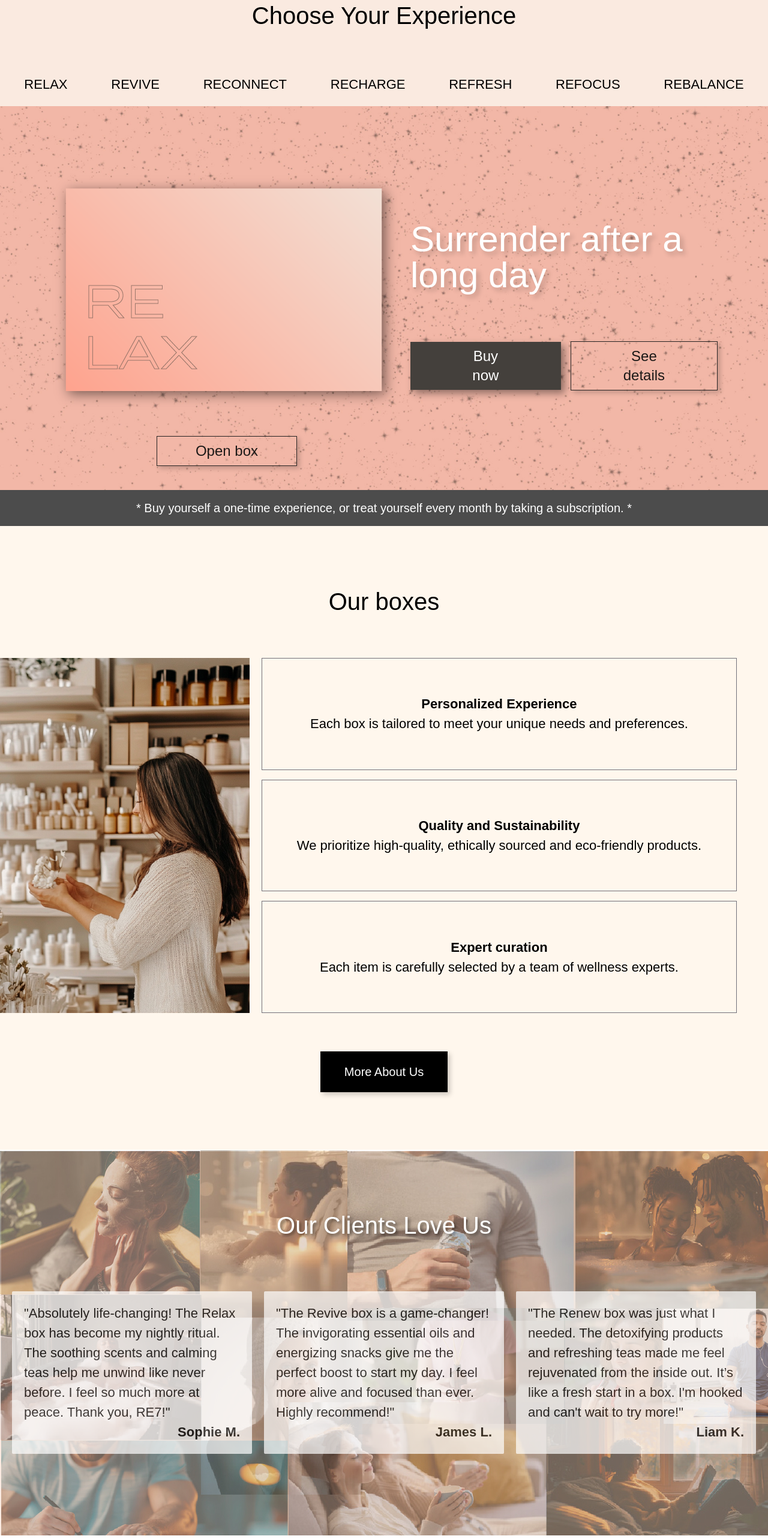
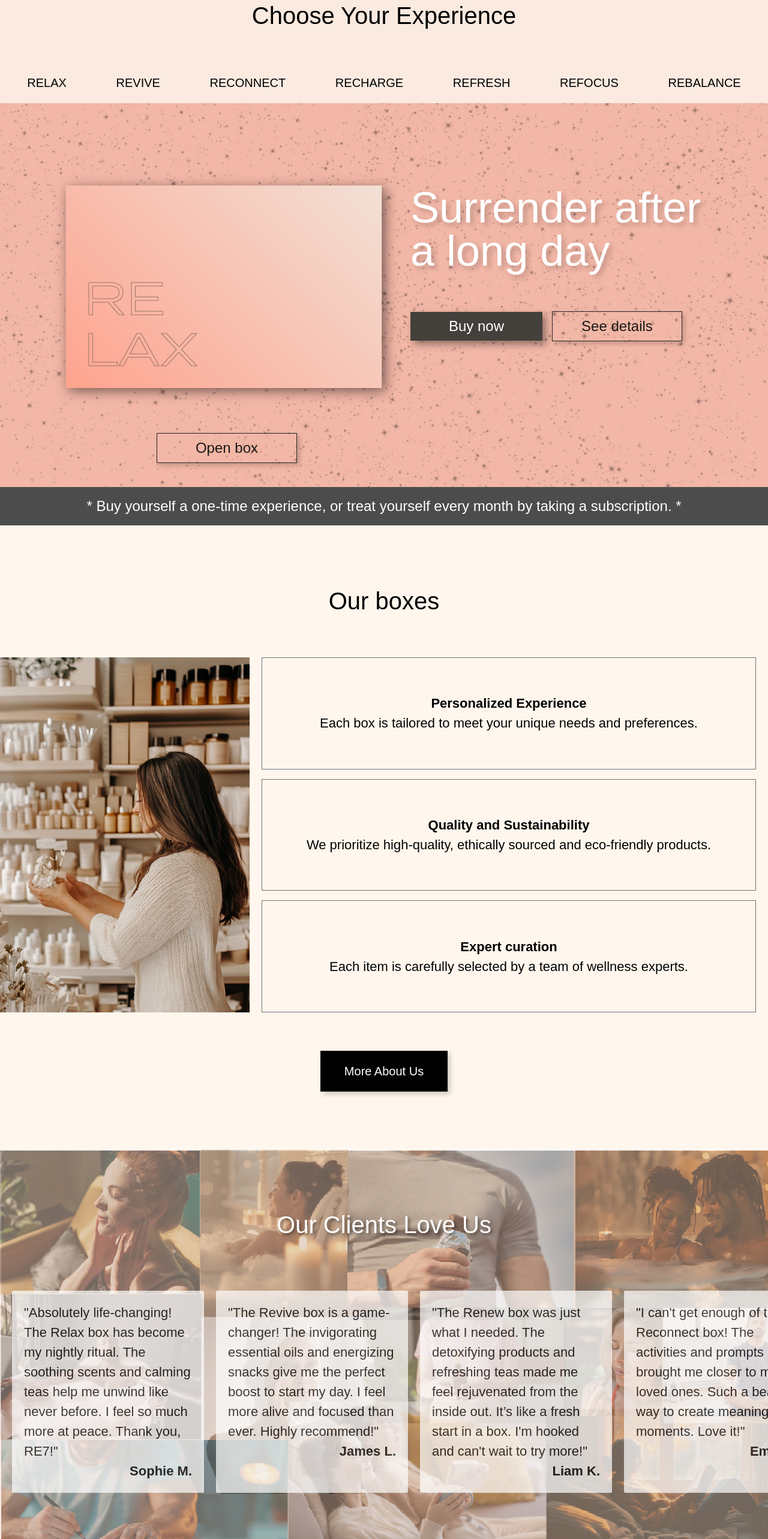
Before and after one commit to JoachimBosch/4Geeks_Final_Project, a React (Vite) app in the folder 4Geeks_Final/: page / in a window 1280 px wide. Shown: the part 1700-4266 px from the top of the page at 60% size. Built offline with nearby package versions, Linux system fonts and the light colour scheme; a web font is replaced by a local one.

Commit message:
a few changes and started to write some context

```diff
--- a/4Geeks_Final/src/Context/context.jsx
+++ b/4Geeks_Final/src/Context/context.jsx
@@ -1,6 +1,23 @@
 import React, { createContext, useState, useEffect } from 'react';
+import backgroundRelax from '../images/Background-Relax.jpg';
+import relaxOut from '../images/RelaxOut.png';
 
 const MyContext = createContext();
+
+const boxes = [
+  {id: 1,
+    name: "Relax",
+    callout: "Surrender after a long day",
+    description_1: "Relax Experience will calm your mind and body, reduce stress and promote a state of deep relaxation.",
+    description_2: "Bring into your life feelings of tranquility and peace, enhanced ability to unwind and let go of daily tensions.",
+    button_color: "bg-stone-700",
+    text_color: "text-white",
+    background: {backgroundRelax},
+    image_out: {relaxOut},
+    image_in: {relaxOut},
+  }
+]
+
 
 export const MyProvider = ({ children }) => {
 
--- a/4Geeks_Final/src/assets/carousel.jsx
+++ b/4Geeks_Final/src/assets/carousel.jsx
@@ -8,26 +8,26 @@ export default function Carousel() {
             <div className="h-view text-center pt-24" style={{backgroundColor: "#FAEAE0"}}>
                 <h2>Choose Your Experience</h2>
                 <div className = "w-full mt-16">
-                    <ul className="pb-5 relative flex flex-wrap p-1 list-none" data-tabs="tabs" role="list">
-                        <li className="z-30 flex-auto text-center">
+                    <ul className="pb-5 relative flex flex-wrap p-1 list-none text-base md:text-lg lg:text-xl" data-tabs="tabs" role="list">
+                        <li className="z-30 flex-auto text-center hover:underline">
                             <Link to="">RELAX</Link>
                         </li>
-                        <li className="z-30 flex-auto text-center">
+                        <li className="z-30 flex-auto text-center hover:underline">
                             <Link to="">REVIVE</Link>
                         </li>
-                        <li className="z-30 flex-auto text-center">
+                        <li className="z-30 flex-auto text-center hover:underline">
                             <Link to="">RECONNECT</Link>
                         </li>
-                        <li className="z-30 flex-auto text-center">
+                        <li className="z-30 flex-auto text-center hover:underline">
                             <Link to="">RECHARGE</Link>
                         </li>
-                        <li className="z-30 flex-auto text-center">
+                        <li className="z-30 flex-auto text-center hover:underline">
                             <Link to="">REFRESH</Link>
                         </li>
-                        <li className="z-30 flex-auto text-center">
+                        <li className="z-30 flex-auto text-center hover:underline">
                             <Link to="">REFOCUS</Link>
                         </li>
-                        <li className="z-30 flex-auto text-center">
+                        <li className="z-30 flex-auto text-center hover:underline">
                             <Link to="">REBALANCE</Link>
                         </li>
                     </ul>
@@ -38,16 +38,16 @@ export default function Carousel() {
 
             <div>
                 <div className="flex bg-cover pt-28 justify-center gap-3" style={{ backgroundImage: `url(${backgroundRelax})`}}>
-                    <div className="flex flex-col items-center">
+                    <div className="flex flex-col items-center align-bottom">
                         <img src={image2} alt="Relax box"></img>
-                        <button type="button" className="border border-stone-800 my-10 px-16 py-2 text-stone-900 hover:bg-stone-100 shadow-[4px_4px_8px_rgba(0,0,0,0.2)] text-xl md:text-2xl">Open box</button>
+                        <button type="button" className="border border-stone-800 my-10 px-10 md:px-16 py-1 md:py-2 text-stone-900 hover:bg-stone-100 shadow-[4px_4px_8px_rgba(0,0,0,0.2)] text-lg md:text-2xl">Open box</button>
                     </div>
-                    <div className="pt-20 w-full max-w-lg">
-                        <h3 className="text-6xl text-white [text-shadow:_5px_5px_8px_rgb(0_0_0_/_20%)]">Surrender after a long day</h3>
-                        <div className="flex flex-row items-center gap-4 my-20">
-                            <button type="button" className="px-20 py-2 text-white bg-stone-700 hover:bg-stone-900 shadow-[6px_6px_12px_rgba(0,0,0,0.4)] text-xl md:text-2xl" style={{fontWeight: "500"}}>Buy now</button>
+                    <div className="w-full max-w-lg ">
+                        <h3 className="text-5xl md:text-6xl lg:text-7xl text-white [text-shadow:_5px_5px_8px_rgb(0_0_0_/_20%)] py-[5%]">Surrender after a long day</h3>
+                        <div className="flex flex-row items-center gap-4 py-10">
+                            <button type="button" className="px-10 py-1 md:px-16 md:py-2 text-white bg-stone-700 hover:bg-stone-900 shadow-[6px_6px_12px_rgba(0,0,0,0.4)] text-xl md:text-2xl" style={{fontWeight: "500"}}>Buy now</button>
                             <Link to="details">
-                                <button type="button" className="border border-stone-800 px-16 py-2 text-stone-900 hover:bg-stone-100 shadow-[4px_4px_8px_rgba(0,0,0,0.2)] text-xl md:text-2xl">See details</button>
+                                <button type="button" className="border border-stone-800 px-6 py-1 md:px-12 md:py-2 text-stone-900 hover:bg-stone-100 shadow-[4px_4px_8px_rgba(0,0,0,0.2)] text-xl md:text-2xl">See details</button>
                             </Link>
                         </div>
                     </div>
@@ -55,7 +55,7 @@ export default function Carousel() {
             </div>
 
             <div className="bg-black text-white p-4 opacity-70">
-                <p className="text-center text-sm md:text-xl">* Buy yourself a one-time experience, or treat yourself every month by taking a subscription. *</p>
+                <p className="text-center text-sm md:text-xl lg:text-2xl">* Buy yourself a one-time experience, or treat yourself every month by taking a subscription. *</p>
             </div>
 
         </>
--- a/4Geeks_Final/src/assets/home.jsx
+++ b/4Geeks_Final/src/assets/home.jsx
@@ -5,6 +5,7 @@ import videoSrc from '../video/AdobeStock_471309002.mp4';
 import { FontAwesomeIcon } from '@fortawesome/react-fontawesome';
 import { faPlus } from '@fortawesome/free-solid-svg-icons';
 import Carousel from './carousel';
+import { Link } from 'react-router-dom';
 
 
 
@@ -75,24 +76,26 @@ export default function Home() {
 
         <div className="bg-orange-50 py-24">
             <h2 className="text-center">Our boxes</h2>
-            <div className="my-16 flex">
+            <div className="my-16 md:flex">
                 <img src={image2} alt="lady choosing products"></img>
-                <div className="grid gap-y-4 mx-5">
-                    <div className="border border-zinc-500 text-center content-center px-20">
+                <div className="grid gap-y-4 mx-5 mt-4 md:mt-0 w-4/5">
+                    <div className="border border-zinc-500 text-center content-center px-10">
                         <h4>Personalized Experience</h4>
                         <p>Each box is tailored to meet your unique needs and preferences.</p>
                     </div>
-                    <div className="border border-zinc-500 text-center content-center">
+                    <div className="border border-zinc-500 text-center content-center px-10">
                         <h4>Quality and Sustainability</h4>
                         <p>We prioritize high-quality, ethically sourced and eco-friendly products.</p>
                     </div>
-                    <div className="border border-zinc-500 text-center content-center">
+                    <div className="border border-zinc-500 text-center content-center px-10">
                         <h4>Expert curation</h4>
                         <p>Each item is carefully selected by a team of wellness experts.</p>
                     </div>
                 </div>
             </div>
-            <button className="mx-auto px-10 py-5 bg-black text-white shadow-[4px_4px_8px_rgba(0,0,0,0.2)] text-xl md:text-1x flex content-center">More About Us</button>
+            <Link to="about">
+                <button className="mx-auto px-10 py-5 bg-black text-white shadow-[4px_4px_8px_rgba(0,0,0,0.2)] text-xl md:text-1x flex content-center">More About Us</button>
+            </Link>
         </div>
 
 
@@ -100,20 +103,24 @@ export default function Home() {
         {/*Section 5 */}
 
 
-        <div className="z-10 relative py-24" style={{ backgroundImage: `url(${image3})`}}>
+        <div className="z-10 relative pt-24 overflow-hidden h-[650px]" style={{ backgroundImage: `url(${image3})`}}>
             <h2 className="text-center [text-shadow:_3px_3px_5px_rgb(0_0_0_/_50%)] mb-10" style={{color: 'white'}}>Our Clients Love Us</h2>
-            <div className="md:flex">
-                <div className="bg-white opacity-70 w-1/3 p-5 ms-5 my-10 rounded-sm">
+            <div className="flex :justify-center overflow-scroll">
+                <div className="bg-white opacity-70 w-1/3 p-5 ms-5 my-10 rounded-sm min-w-80 max-w-96">
                     <p>"Absolutely life-changing! The Relax box has become my nightly ritual. The soothing scents and calming teas help me unwind like never before. I feel so much more at peace. Thank you, RE7!"</p>
                     <h4 className="text-right">Sophie M.</h4>
                 </div>
-                <div className="bg-white opacity-70 w-1/3 p-5 mx-5 my-10 rounded-sm">
+                <div className="bg-white opacity-70 w-1/3 p-5 mx-5 my-10 rounded-sm min-w-80 max-w-96">
                     <p>"The Revive box is a game-changer! The invigorating essential oils and energizing snacks give me the perfect boost to start my day. I feel more alive and focused than ever. Highly recommend!"</p>
                     <h4 className="text-right">James L.</h4>
                 </div>
-                <div className="bg-white opacity-70 w-1/3 p-5 me-5 my-10 rounded-sm">
+                <div className="bg-white opacity-70 w-1/3 p-5 me-5 my-10 rounded-sm min-w-80 max-w-96">
                     <p>"The Renew box was just what I needed. The detoxifying products and refreshing teas made me feel rejuvenated from the inside out. It’s like a fresh start in a box. I'm hooked and can't wait to try more!"</p>
                     <h4 className="text-right">Liam K.</h4>
+                </div>
+                <div className="bg-white opacity-70 w-1/3 p-5 me-5 my-10 rounded-sm min-w-80 max-w-96">
+                    <p>"I can't get enough of the Reconnect box! The activities and prompts have brought me closer to my loved ones. Such a beautiful way to create meaningful moments. Love it!"</p>
+                    <h4 className="text-right">Emma P.</h4>
                 </div>
             </div>
         </div>
```
Also changed, not shown: 4Geeks_Final/src/assets/about.jsx (+48 -10 lines), 4Geeks_Final/src/assets/details.jsx (+9 -9 lines).
